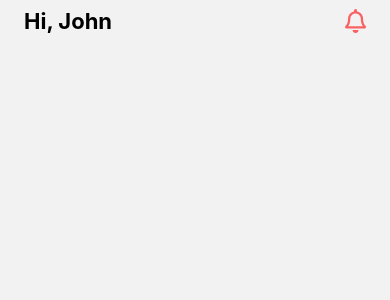
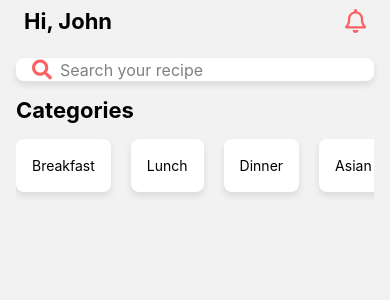
Before and after one commit to latorreadolfo/FoodRecipeApp, a React Native app: screen /RecipeList in a window 390 px wide. Shown: the top 300 px of the page. Built offline with nearby package versions, Linux system fonts and the light colour scheme.

Commit message:
adding search bar and categories row

```diff
--- /dev/null
+++ b/src/Constant.ts
@@ -0,0 +1,215 @@
+export const colors = {
+  COLOR_PRIMARY: '#f96163',
+  COLOR_LIGHT: '#fff',
+  COLOR_DARK: '#000',
+  COLOR_DARK_ALT: '#262626',
+};
+
+//  Data for categories filter
+
+export const categories = [
+  {
+    id: '01',
+    category: 'Breakfast',
+  },
+  {
+    id: '02',
+    category: 'Lunch',
+  },
+  {
+    id: '03',
+    category: 'Dinner',
+  },
+  {
+    id: '04',
+    category: 'Asian',
+  },
+  {
+    id: '05',
+    category: 'Italian',
+  },
+  {
+    id: '06',
+    category: 'Desserts',
+  },
+  {
+    id: '07',
+    category: 'Vegetarian',
+  },
+  {
+    id: '08',
+    category: 'Seafood',
+  },
+];
+
+export const recipeList = [
+  {
+    id: '01',
+    name: 'Tuna Tartare',
+    image: require('../assets/images/tuna.png'),
+    rating: '4.2',
+    ingredients: ['Fresh Tuna', 'Lime Juice', 'Red Onion', 'Avocado'],
+    time: '40 mins',
+    difficulty: 'Medium',
+    calories: '420 cal',
+    color: '#006A4E',
+    description:
+      'A delightful and refreshing dish featuring fresh tuna mixed with zesty lime juice and the crunch of red onion and avocado.',
+    steps: [
+      'Dice the fresh tuna into small cubes.',
+      'Finely chop the red onion and avocado.',
+      'Mix the tuna, red onion, and avocado in a bowl.',
+      'Drizzle lime juice over the mixture and gently toss.',
+      'Serve chilled and enjoy!',
+    ],
+  },
+  {
+    id: '02',
+    name: 'Lasagna',
+    image: require('../assets/images/lasgana.png'),
+    rating: '3.6',
+    ingredients: [
+      'Lasagna Noodles',
+      'Ground Beef',
+      'Ricotta Cheese',
+      'Tomato Sauce',
+    ],
+    time: '40 mins',
+    difficulty: 'Medium',
+    calories: '420 cal',
+    color: '#f39c12',
+    description:
+      'A classic Italian comfort food with layers of lasagna noodles, flavorful ground beef, rich ricotta cheese, and tangy tomato sauce.',
+    steps: [
+      'Cook the lasagna noodles according to package instructions.',
+      'Brown the ground beef in a skillet and season with spices.',
+      'Layer the lasagna noodles, beef, ricotta cheese, and tomato sauce in a baking dish.',
+      'Repeat the layers and bake in the oven until bubbly and golden.',
+      'Let it cool slightly before serving.',
+    ],
+  },
+  {
+    id: '03',
+    name: 'Hot Dog',
+    image: require('../assets/images/hotdog.png'),
+    rating: '4.6',
+    ingredients: ['Hot Dog Buns', 'Frankfurters', 'Ketchup', 'Mustard'],
+    time: '40 mins',
+    difficulty: 'Medium',
+    calories: '420 cal',
+    color: '#FF0000',
+    // description, steps to prepare
+    description:
+      'A classic American favorite, hot dog buns stuffed with juicy frankfurters, drizzled with ketchup and mustard for that perfect balance of flavors.',
+    steps: [
+      "Grill or heat the frankfurters until they're cooked through.",
+      'Place the frankfurters in hot dog buns.',
+      'Squeeze ketchup and mustard over the frankfurters.',
+      'Serve with your favorite sides and enjoy!',
+    ],
+  },
+  {
+    id: '04',
+    name: 'Manchurian',
+    image: require('../assets/images/manchurian.png'),
+    rating: '3.6',
+    ingredients: ['Cauliflower', 'Soy Sauce', 'Ginger', 'Garlic'],
+    time: '30 mins',
+    difficulty: 'Easy',
+    calories: '350 cal',
+    color: '#d35400',
+    description:
+      'A popular Indo-Chinese dish featuring crispy cauliflower bites tossed in a flavorful sauce made with soy sauce, ginger, and garlic.',
+    steps: [
+      'Cut the cauliflower into florets and blanch them.',
+      'Prepare a sauce by mixing soy sauce, ginger, and garlic.',
+      'Deep-fry or shallow-fry the cauliflower until crispy.',
+      'Toss the fried cauliflower in the sauce until well coated.',
+      'Garnish with chopped green onions and serve hot.',
+    ],
+  },
+  {
+    id: '05',
+    name: 'Chicken',
+    image: require('../assets/images/chicken.png'),
+    rating: '2.2',
+    ingredients: ['Chicken Breasts', 'Salt', 'Black Pepper', 'Olive Oil'],
+    time: '45 mins',
+    difficulty: 'Medium',
+    calories: '450 cal',
+    color: '#8d4004',
+    description:
+      'A succulent chicken dish seasoned with a blend of salt and black pepper, then cooked to perfection with a drizzle of olive oil.',
+    steps: [
+      'Preheat the oven to the specified temperature.',
+      'Season the chicken breasts with salt and black pepper.',
+      'Heat olive oil in a skillet over medium-high heat.',
+      'Sear the chicken breasts on both sides until golden brown.',
+      'Transfer the chicken to the oven and bake until cooked through.',
+      'Serve hot and enjoy your flavorful chicken!',
+    ],
+  },
+  {
+    id: '06',
+    name: 'Cupcakes',
+    image: require('../assets/images/cupcakes.png'),
+    rating: '5.0',
+    ingredients: ['Flour', 'Sugar', 'Eggs', 'Butter'],
+    time: '60 mins',
+    difficulty: 'Medium',
+    calories: '200 cal',
+    description:
+      'Delightful cupcakes made with a perfect blend of flour, sugar, eggs, and butter, perfect for any occasion.',
+    steps: [
+      'Preheat the oven to the specified temperature.',
+      'Prepare the cupcake batter by mixing the ingredients together.',
+      'Line a muffin tin with cupcake liners.',
+      'Fill each liner with batter and bake in the oven.',
+      'Let the cupcakes cool, then frost and decorate as desired.',
+      'Indulge in these sweet treats and savor the flavor!',
+    ],
+  },
+  {
+    id: '07',
+    name: 'Curry',
+    image: require('../assets/images/curry.png'),
+    rating: '4.8',
+    ingredients: ['Meat', 'Curry Powder', 'Coconut Milk', 'Spices'],
+    time: '55 mins',
+    difficulty: 'Hard',
+    calories: '550 cal',
+    color: '#d35400',
+
+    description:
+      'A rich and aromatic curry dish featuring tender pieces of meat cooked in a flavorful blend of curry powder, coconut milk, and spices.',
+    steps: [
+      'Marinate the meat with spices and let it sit for a while.',
+      'Heat oil in a large pot and sauté the marinated meat until browned.',
+      'Add curry powder and stir to coat the meat.',
+      'Pour in coconut milk and bring to a simmer.',
+      'Cover and let the curry simmer until the meat is tender and the flavors meld.',
+      'Serve the curry with rice or bread and enjoy the deliciousness!',
+    ],
+  },
+  {
+    id: '08',
+    name: 'Ramen',
+    image: require('../assets/images/ramen-org.png'),
+    rating: '4.2',
+    ingredients: ['Ramen Noodles', 'Soy Sauce', 'Eggs', 'Vegetables'],
+    time: '35 mins',
+    difficulty: 'Easy',
+    calories: '400 cal',
+    color: '#f96163',
+    description:
+      'A comforting bowl of ramen featuring slurp-worthy noodles, a savory soy sauce-based broth, tender vegetables, and perfectly boiled eggs.',
+    steps: [
+      'Boil the ramen noodles according to package instructions.',
+      'In a pot, bring water to a simmer and add soy sauce for the broth.',
+      'Add chopped vegetables and let them cook until tender.',
+      'Boil eggs to your desired doneness, then peel and slice them.',
+      'Assemble the ramen bowls by placing cooked noodles, vegetables, and egg slices.',
+      'Ladle the hot broth over the ingredients and get ready to enjoy your homemade ramen!',
+    ],
+  },
+];
--- /dev/null
+++ b/src/components/CategoriesFilter.tsx
@@ -0,0 +1,38 @@
+import {ScrollView, StyleSheet, Text, TextInput, View} from 'react-native';
+import React from 'react';
+import FontAwesomeIcon from 'react-native-vector-icons/FontAwesome5';
+import {categories, colors} from '../Constant';
+
+const CategoriesFilter = () => {
+  return (
+    <View>
+      <ScrollView horizontal>
+        {categories.map((category, index) => {
+          return (
+            <View style={styles.categoryCard}>
+              <Text>{category.category}</Text>
+            </View>
+          );
+        })}
+      </ScrollView>
+    </View>
+  );
+};
+
+export default CategoriesFilter;
+
+const styles = StyleSheet.create({
+  categoryCard: {
+    backgroundColor: colors.COLOR_LIGHT,
+    marginRight: 20,
+    borderRadius: 8,
+    paddingHorizontal: 16,
+    paddingVertical: 18,
+    marginVertical: 16,
+
+    shadowColor: '#000',
+    shadowOffset: {width: 0, height: 4},
+    shadowOpacity: 0.1,
+    shadowRadius: 7,
+  },
+});
--- /dev/null
+++ b/src/components/SearchFilter.tsx
@@ -0,0 +1,40 @@
+import {StyleSheet, Text, TextInput, View} from 'react-native';
+import React from 'react';
+import FontAwesomeIcon from 'react-native-vector-icons/FontAwesome5';
+
+type TSearchFilter = {
+  icon: string;
+  placeholder: string;
+};
+
+const SearchFilter: React.FC<TSearchFilter> = ({icon, placeholder}) => {
+  return (
+    <View style={styles.container}>
+      <FontAwesomeIcon name={icon} size={20} color="#F96163" />
+      <TextInput style={styles.txtInput} placeholder={placeholder}></TextInput>
+    </View>
+  );
+};
+
+export default SearchFilter;
+
+const styles = StyleSheet.create({
+  container: {
+    backgroundColor: '#FFF',
+    flexDirection: 'row',
+    borderRadius: 8,
+    paddingHorizontal: 16,
+    marginVertical: 16,
+    alignItems: 'center',
+
+    shadowColor: '#000',
+    shadowOffset: {width: 0, height: 4},
+    shadowOpacity: 0.1,
+    shadowRadius: 7,
+  },
+  txtInput: {
+    paddingLeft: 8,
+    fontSize: 16,
+    color: '#808080',
+  },
+});
--- a/src/screens/RecipeListScreen.tsx
+++ b/src/screens/RecipeListScreen.tsx
@@ -8,11 +8,25 @@ import {
 } from 'react-native';
 import React from 'react';
 import Header from '../components/Header';
+import SearchFilter from '../components/SearchFilter';
+import CategoriesFilter from '../components/CategoriesFilter';
 
 const RecipeListScreen = () => {
   return (
     <SafeAreaView style={styles.container}>
+      {/* RENDER HEADER */}
       <Header headerText={'Hi, John'} headerIcon={'bell'} />
+
+      {/* SEARCH FILTER */}
+      <SearchFilter icon="search" placeholder={'Search your recipe'} />
+
+      {/* CATEGORIES FILTER */}
+      <View>
+        <Text style={styles.categoriesHeading}>Categories</Text>
+
+        {/* CATEGORIES LIST */}
+        <CategoriesFilter />
+      </View>
     </SafeAreaView>
   );
 };
@@ -24,4 +38,9 @@ const styles = StyleSheet.create({
     flex: 1,
     marginHorizontal: 16,
   },
+  categoriesHeading: {
+    fontSize: 22,
+    fontWeight: 'bold',
+    color: '#000',
+  },
 });
```
